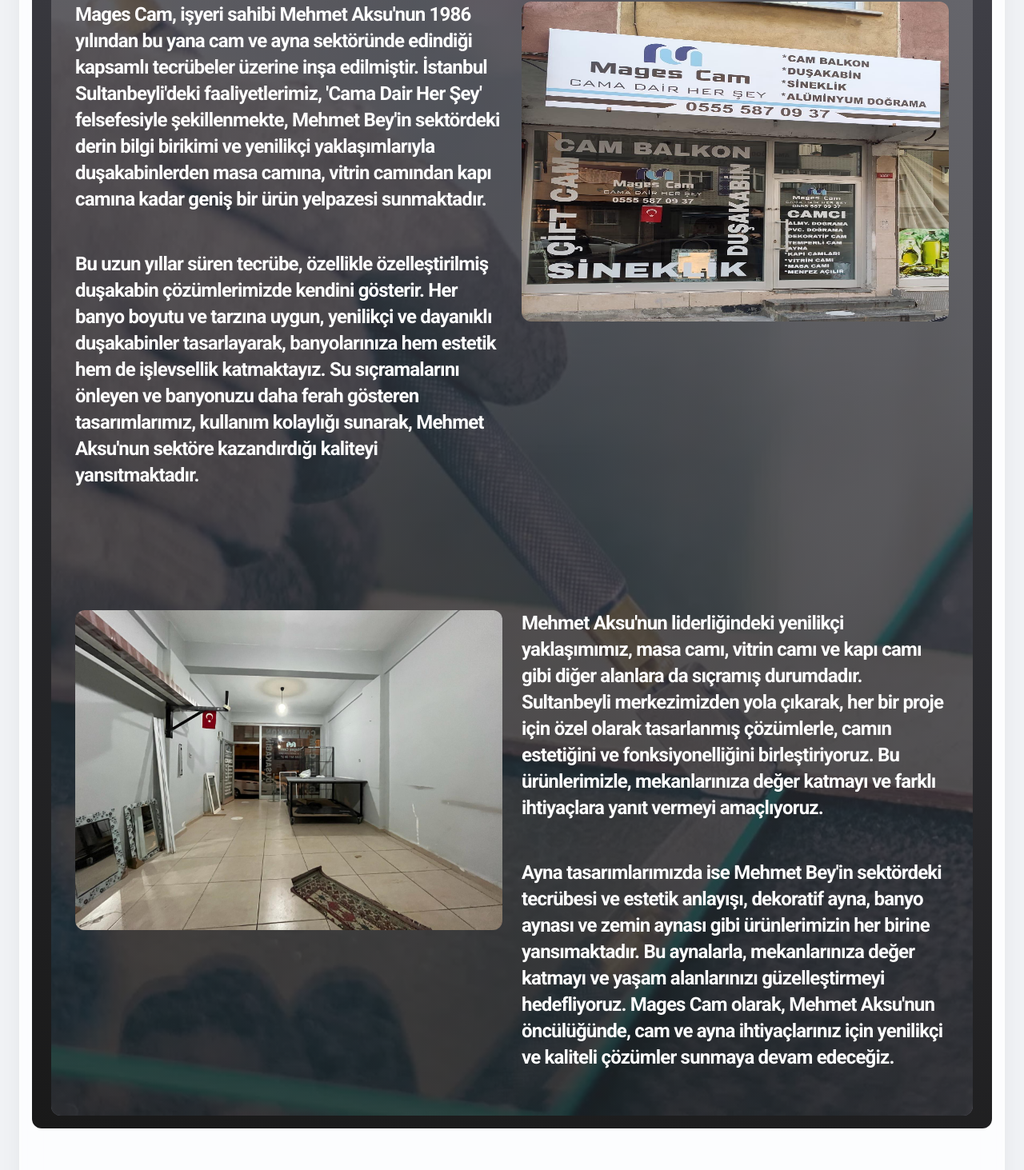
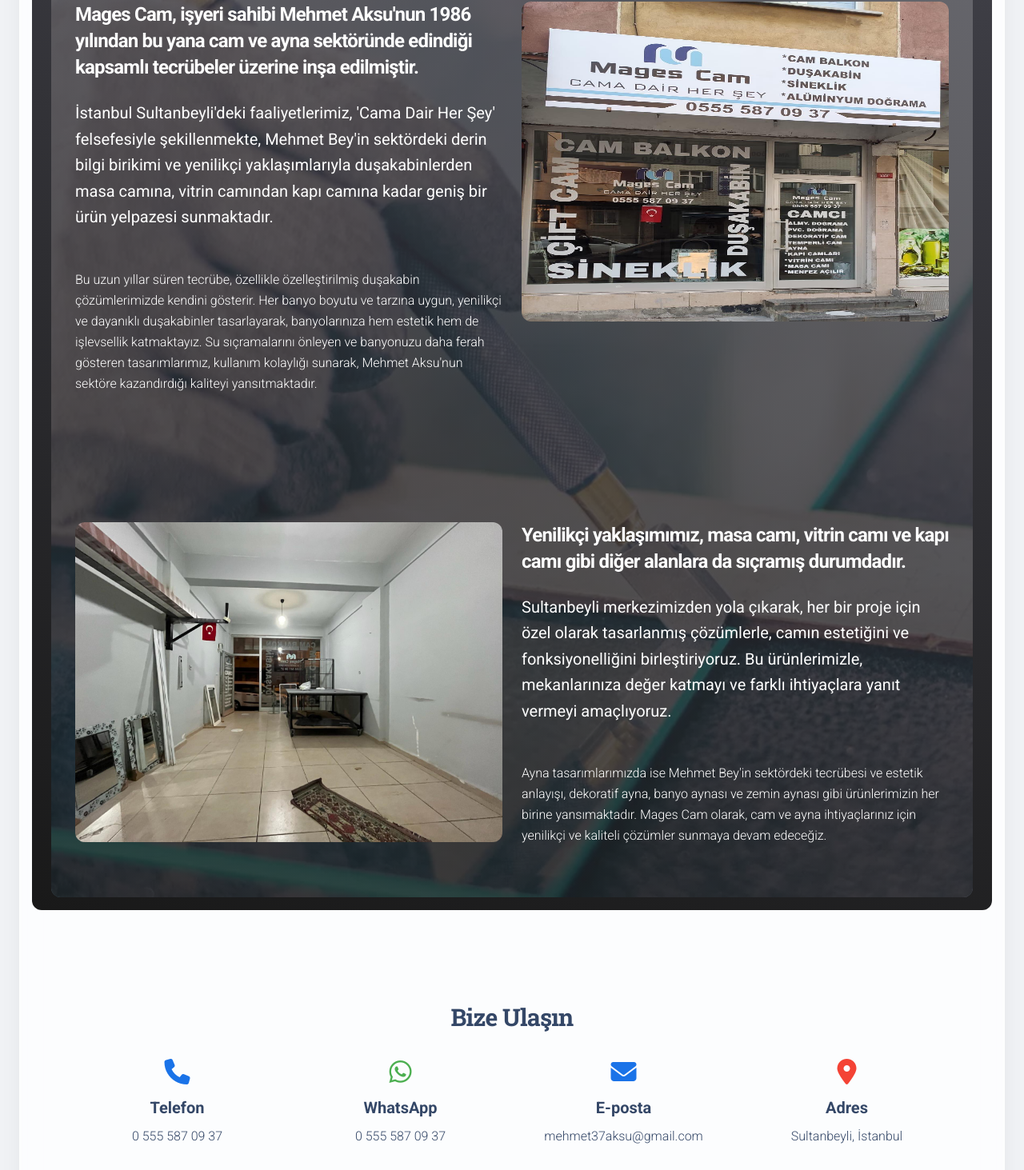
Before and after one commit to akifkemalaksu/magescam-project, a Vue app: page /hakkimizda in a window 1280 px wide. Shown: the part 338-1801 px from the top of the page at 80% size. Built offline with nearby package versions, Linux system fonts and the light colour scheme; no server answers; what @fawmi/vue-google-maps would draw is missing.

Commit message:
fix: improve About Us page - better readability, contact info section, visual separators

```diff
--- a/src/views/AboutUs/AboutUsView.vue
+++ b/src/views/AboutUs/AboutUsView.vue
@@ -54,8 +54,10 @@
               <h1 class="text-white text-center">Hakkımızda</h1>
             </div>
             <div class="col-sm-12 col-md-6 mt-5">
-              <h4 class="text-white">Mages Cam, işyeri sahibi Mehmet Aksu'nun 1986 yılından bu yana cam ve ayna sektöründe edindiği kapsamlı tecrübeler üzerine inşa edilmiştir. İstanbul Sultanbeyli'deki faaliyetlerimiz, 'Cama Dair Her Şey' felsefesiyle şekillenmekte, Mehmet Bey'in sektördeki derin bilgi birikimi ve yenilikçi yaklaşımlarıyla duşakabinlerden masa camına, vitrin camından kapı camına kadar geniş bir ürün yelpazesi sunmaktadır.</h4>
-              <h4 class="text-white mt-5">Bu uzun yıllar süren tecrübe, özellikle özelleştirilmiş duşakabin çözümlerimizde kendini gösterir. Her banyo boyutu ve tarzına uygun, yenilikçi ve dayanıklı duşakabinler tasarlayarak, banyolarınıza hem estetik hem de işlevsellik katmaktayız. Su sıçramalarını önleyen ve banyonuzu daha ferah gösteren tasarımlarımız, kullanım kolaylığı sunarak, Mehmet Aksu'nun sektöre kazandırdığı kaliteyi yansıtmaktadır.</h4>
+              <h4 class="text-white">Mages Cam, işyeri sahibi Mehmet Aksu'nun 1986 yılından bu yana cam ve ayna sektöründe edindiği kapsamlı tecrübeler üzerine inşa edilmiştir.</h4>
+              <p class="text-white mt-4 lead">İstanbul Sultanbeyli'deki faaliyetlerimiz, 'Cama Dair Her Şey' felsefesiyle şekillenmekte, Mehmet Bey'in sektördeki derin bilgi birikimi ve yenilikçi yaklaşımlarıyla duşakabinlerden masa camına, vitrin camından kapı camına kadar geniş bir ürün yelpazesi sunmaktadır.</p>
+              <hr class="my-4 text-white opacity-2">
+              <p class="text-white">Bu uzun yıllar süren tecrübe, özellikle özelleştirilmiş duşakabin çözümlerimizde kendini gösterir. Her banyo boyutu ve tarzına uygun, yenilikçi ve dayanıklı duşakabinler tasarlayarak, banyolarınıza hem estetik hem de işlevsellik katmaktayız. Su sıçramalarını önleyen ve banyonuzu daha ferah gösteren tasarımlarımız, kullanım kolaylığı sunarak, Mehmet Aksu'nun sektöre kazandırdığı kaliteyi yansıtmaktadır.</p>
             </div>
             <div class="col-sm-12 col-md-6 mt-5 text-center">
               <img
@@ -79,13 +81,50 @@
               />
             </div>
             <div class="col-sm-12 col-md-6 mt-5">
-              <h4 class="text-white">Mehmet Aksu'nun liderliğindeki yenilikçi yaklaşımımız, masa camı, vitrin camı ve kapı camı gibi diğer alanlara da sıçramış durumdadır. Sultanbeyli merkezimizden yola çıkarak, her bir proje için özel olarak tasarlanmış çözümlerle, camın estetiğini ve fonksiyonelliğini birleştiriyoruz. Bu ürünlerimizle, mekanlarınıza değer katmayı ve farklı ihtiyaçlara yanıt vermeyi amaçlıyoruz.</h4>
-              <h4 class="text-white mt-5">Ayna tasarımlarımızda ise Mehmet Bey'in sektördeki tecrübesi ve estetik anlayışı, dekoratif ayna, banyo aynası ve zemin aynası gibi ürünlerimizin her birine yansımaktadır. Bu aynalarla, mekanlarınıza değer katmayı ve yaşam alanlarınızı güzelleştirmeyi hedefliyoruz. Mages Cam olarak, Mehmet Aksu'nun öncülüğünde, cam ve ayna ihtiyaçlarınız için yenilikçi ve kaliteli çözümler sunmaya devam edeceğiz.</h4>
+              <h4 class="text-white">Yenilikçi yaklaşımımız, masa camı, vitrin camı ve kapı camı gibi diğer alanlara da sıçramış durumdadır.</h4>
+              <p class="text-white mt-4 lead">Sultanbeyli merkezimizden yola çıkarak, her bir proje için özel olarak tasarlanmış çözümlerle, camın estetiğini ve fonksiyonelliğini birleştiriyoruz. Bu ürünlerimizle, mekanlarınıza değer katmayı ve farklı ihtiyaçlara yanıt vermeyi amaçlıyoruz.</p>
+              <hr class="my-4 text-white opacity-2">
+              <p class="text-white">Ayna tasarımlarımızda ise Mehmet Bey'in sektördeki tecrübesi ve estetik anlayışı, dekoratif ayna, banyo aynası ve zemin aynası gibi ürünlerimizin her birine yansımaktadır. Mages Cam olarak, cam ve ayna ihtiyaçlarınız için yenilikçi ve kaliteli çözümler sunmaya devam edeceğiz.</p>
             </div>
           </div>
         </div>
       </div>
     </div>
+    <hr class="my-5 mx-5 opacity-3">
+
+    <!-- Contact Info Section -->
+    <div class="py-3">
+      <div class="container">
+        <div class="row">
+          <div class="col-12 text-center mb-4">
+            <h3 class="text-dark">Bize Ulaşın</h3>
+          </div>
+          <div class="col-sm-12 col-md-3 text-center mb-3 mb-md-0">
+            <i class="fas fa-phone fa-2x text-info mb-3"></i>
+            <h5 class="text-dark">Telefon</h5>
+            <p><a href="tel:+905555870937" class="text-dark">0 555 587 09 37</a></p>
+          </div>
+          <div class="col-sm-12 col-md-3 text-center mb-3 mb-md-0">
+            <i class="fab fa-whatsapp fa-2x text-success mb-3"></i>
+            <h5 class="text-dark">WhatsApp</h5>
+            <p><a href="/whatsapp" class="text-dark">0 555 587 09 37</a></p>
+          </div>
+          <div class="col-sm-12 col-md-3 text-center mb-3 mb-md-0">
+            <i class="fas fa-envelope fa-2x text-info mb-3"></i>
+            <h5 class="text-dark">E-posta</h5>
+            <p><a href="mailto:mehmet37aksu@gmail.com" class="text-dark">mehmet37aksu@gmail.com</a></p>
+          </div>
+          <div class="col-sm-12 col-md-3 text-center">
+            <i class="fas fa-map-marker-alt fa-2x text-danger mb-3"></i>
+            <h5 class="text-dark">Adres</h5>
+            <p class="text-dark">Sultanbeyli, İstanbul</p>
+          </div>
+        </div>
+      </div>
+    </div>
+
+    <hr class="my-5 mx-5 opacity-3">
+
     <div class="py-5">
       <div class="container">
         <div class="row">
```
